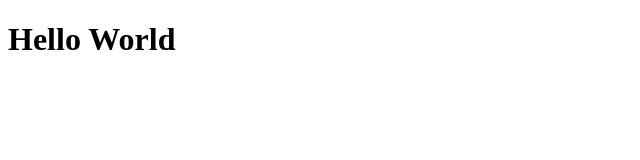
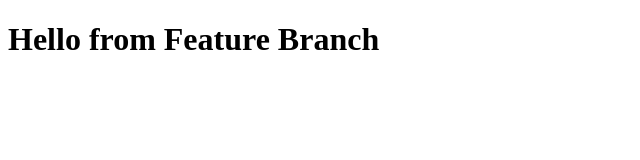
Before and after one commit to KetharapuPavan/Git-Version-Control-Lab, a plain HTML site: page index.html in a window 1280 px wide. Shown: the whole page, without its empty margins (0-640 px from the left). Drawn offline with Linux system fonts and the light colour scheme.

Commit message:
Update index.html

```diff
--- a/index.html
+++ b/index.html
@@ -4,6 +4,6 @@
     <title>Git Lab</title>
 </head>
 <body>
-    <h1>Hello World</h1>
+    <h1>Hello from Feature Branch</h1>
 </body>
 </html>
```
